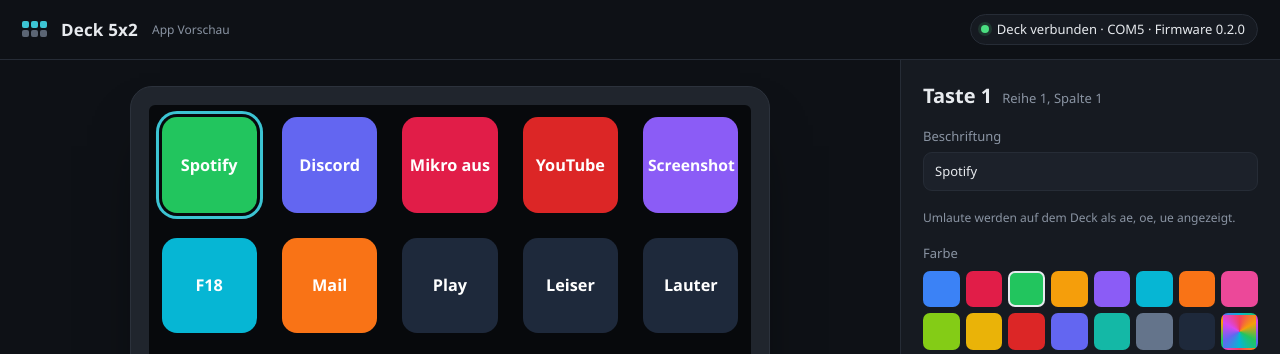
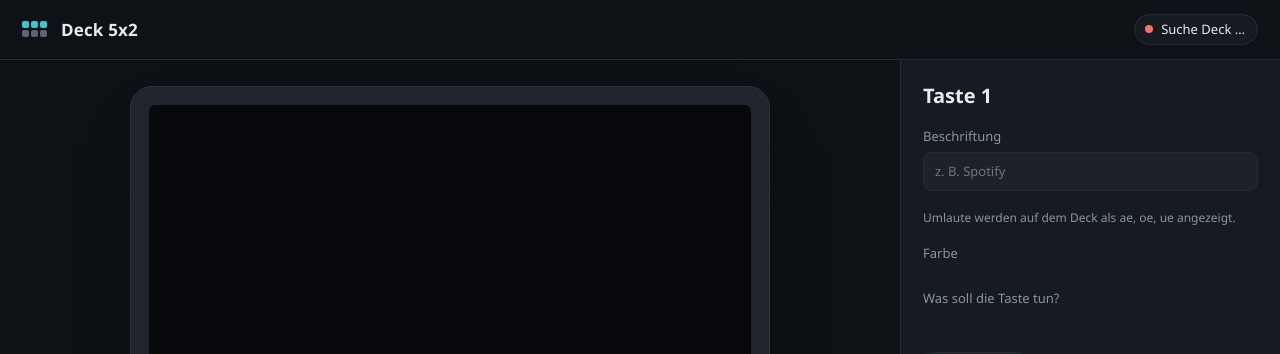
Before and after one commit to bahoezio/deck5x2, a plain HTML site: page app/ui/index.html in a window 1280 px wide. Shown: the top 354 px of the page. Drawn offline with Linux system fonts and the light colour scheme.

Commit message:
App: echte Verbindung statt Beispieldaten im App-Fenster
Co-Authored-By: Claude Opus 5.5 <noreply@anthropic.com>
Claude-Session: https://claude.ai/code/session_015tFxcm5VG8GMT4uobQqhsm

```diff
--- a/app/ui/index.html
+++ b/app/ui/index.html
@@ -161,7 +161,8 @@ footer{display:flex;align-items:center;gap:12px;padding:12px 22px;border-top:1px
 
 <script>
 // ---------------------------------------------------------------- Vorschau ohne App (Browser): Beispieldaten
-const MOCK = !window.pywebview;
+// In der App laeuft die Seite ueber http://127.0.0.1, im Browser als Datei -> nur dann Beispieldaten
+const MOCK = location.protocol === "file:";
 const mockApi = {
   _cfg:{version:1,time_sync:true,autostart:false,keys:[
     {text:"Spotify",color:"#22C55E",action:{type:"program",value:"C:\\Users\\Du\\AppData\\Roaming\\Spotify\\Spotify.exe"}},
@@ -314,7 +315,9 @@ async function init(){
   $("timeSync").checked=cfg.time_sync; $("autostart").checked=cfg.autostart;
   buildScreen(); buildEditor(); showState(st); tickClock(); setInterval(tickClock,5000); poll();
 }
-if(MOCK) init(); else window.addEventListener("pywebviewready",init);
+let started=false;
+function start(){if(!started){started=true;init()}}
+if(MOCK||(window.pywebview&&window.pywebview.api)) start(); else window.addEventListener("pywebviewready",start);
 </script>
 </body>
 </html>
```
